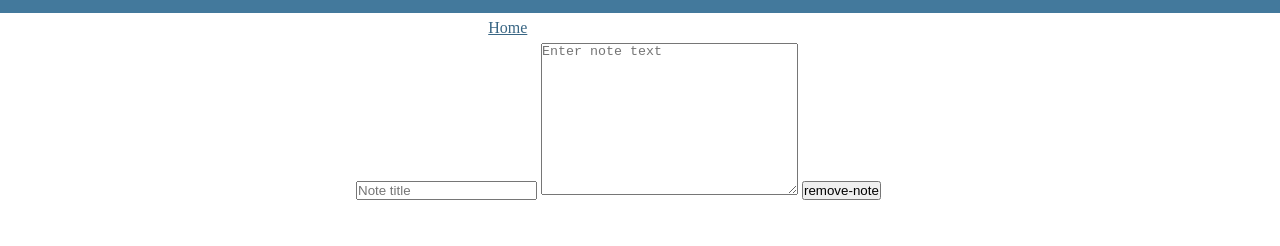
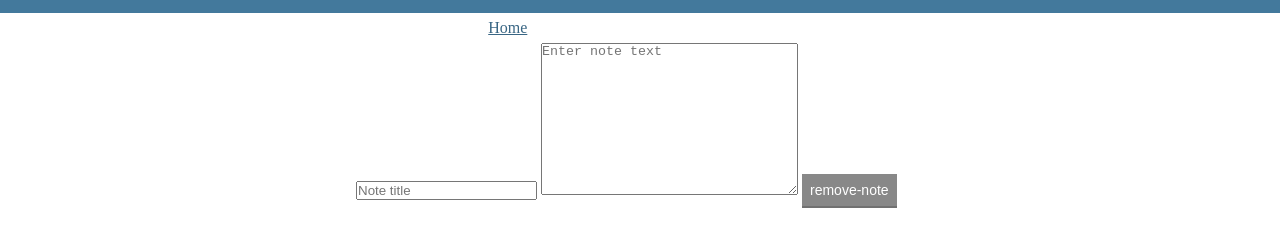
Before and after one commit to abuyako/Notes_App, a plain HTML site: page edit.html in a window 1280 px wide. Shown: the part 78-324 px from the top of the page. Drawn offline with Linux system fonts and the light colour scheme.

Commit message:
styling the button

```diff
--- a/style.css
+++ b/style.css
@@ -71,3 +71,26 @@ a {
     height: 3rem;
     margin-right: .8rem;
 }
+.button {
+    background: #43799c;
+    border: none;
+    border-bottom: 2px solid #396684;
+    color: white;
+    font-size: 1.4rem;
+    font-weight: 300;
+    padding: .8rem;
+    transition: background .3s ease;
+}
+
+.button:hover {
+    background: #396684;
+}
+
+.button--secondary {
+    background: #888888;
+    border-bottom: 2px solid #717171;
+}
+
+.button--secondary:hover {
+    background: #6E6E6E;
+}
```
